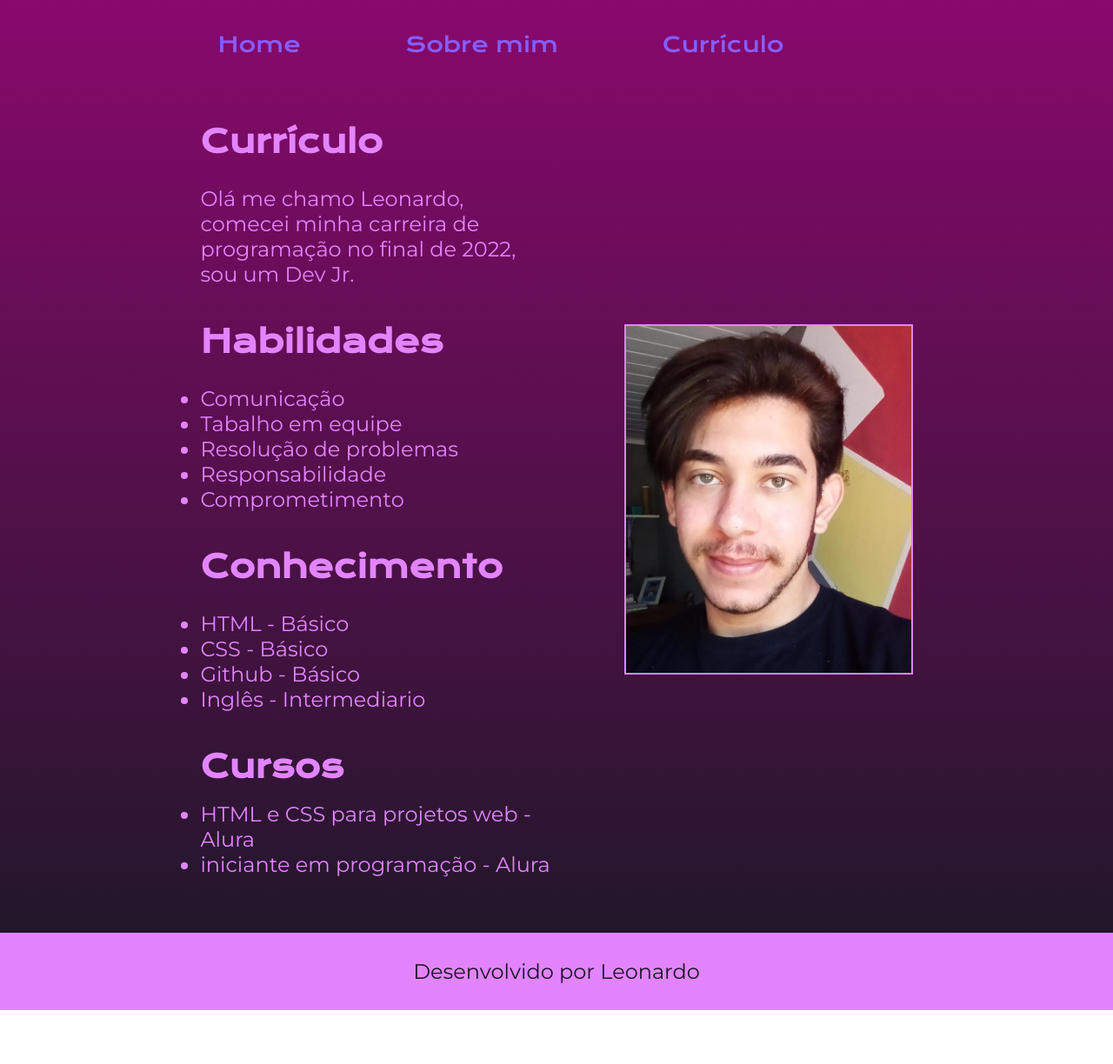
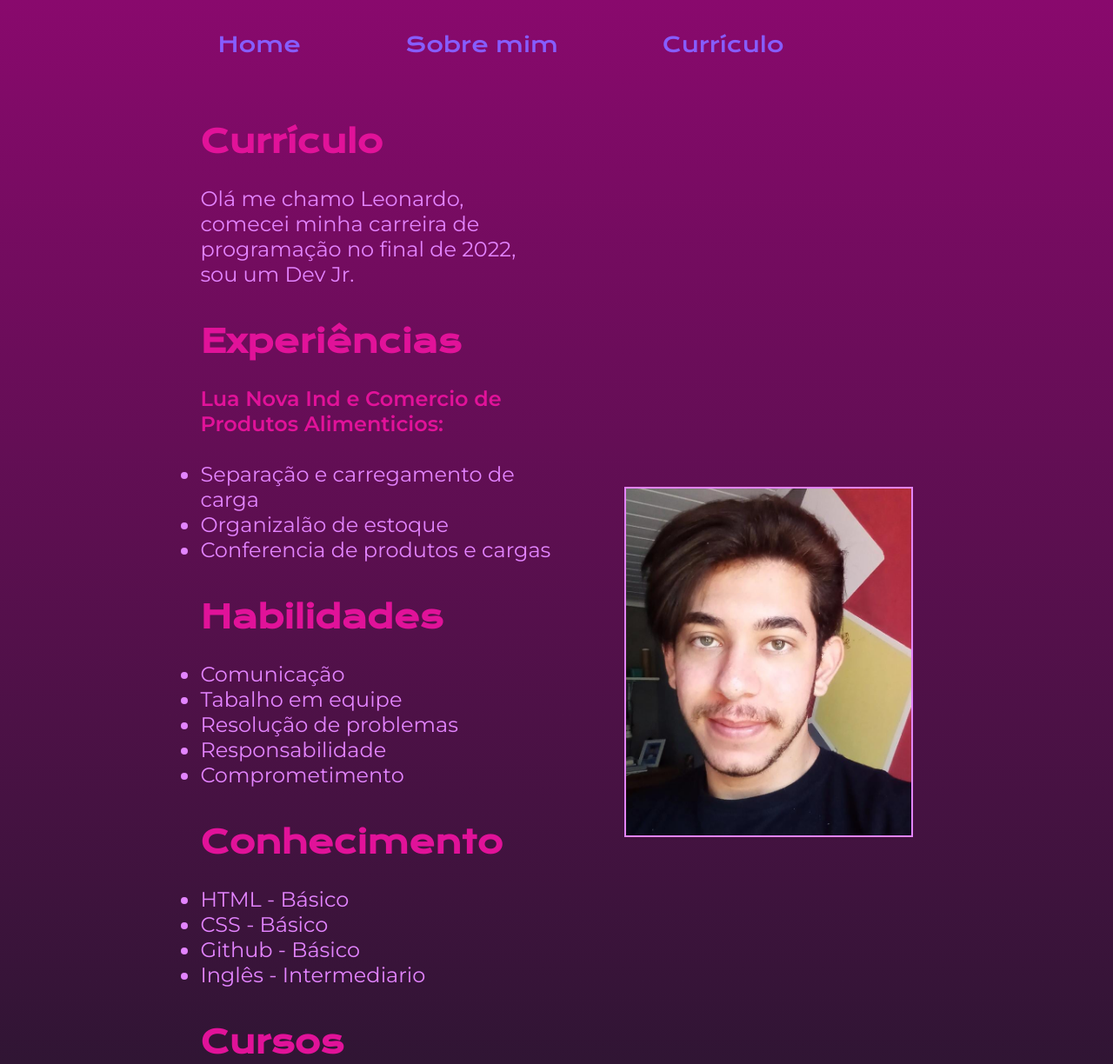
Before and after one commit to LeoGB09/portfolio-curriculo, a plain HTML site: page curriculum.html in a window 1280 px wide. Shown: the top 1224 px of the page at 87% size. Before the commit the page ends 1162 px from the top, so only its background shows below. Drawn offline with nearby package versions, Linux system fonts and the light colour scheme.

Commit message:
Add files via upload

```diff
--- a/curriculum.html
+++ b/curriculum.html
@@ -18,11 +18,20 @@
         <main class="apresentacao">
             <section class="apresentacao__conteudo">
                 <div class="apresentacao__conteudo__texto">
-                    <h1 class="apresentacao__conteudo__titulo">Currículo</h1><br>
+                    <h1 class="apresentacao__conteudo__titulo cor__curriculo">Currículo</h1><br>
                     <p class="apresentacao__conteudo__texto"> Olá me chamo Leonardo, comecei minha carreira de programação no final de 2022, sou um Dev Jr.</p>
                 </div>
                 <div class="apresentacao__conteudo__texto">
-                    <h2 class="apresentacao__conteudo__titulo">Habilidades</h2><br>
+                    <h2 class="apresentacao__conteudo__titulo cor__curriculo">Experiências</h1><br>
+                    <p class="apresentacao__conteudo__texto experiencia">Lua Nova Ind e Comercio de Produtos Alimenticios:</p><br>
+                    <ul>
+                        <li class="conhecimento">Separação e carregamento de carga</li>
+                        <li class="conhecimento">Organizalão de estoque</li>
+                        <li class="conhecimento">Conferencia de produtos e cargas</li>
+                    </ul>
+                </div>
+                <div class="apresentacao__conteudo__texto">
+                    <h2 class="apresentacao__conteudo__titulo cor__curriculo">Habilidades</h2><br>
                     <ul class="apresentacao__conteudo__texto">
                         <li class="conhecimento">Comunicação</li>
                         <li class="conhecimento">Tabalho em equipe</li>
@@ -32,7 +41,7 @@
                     </ul>
                 </div>
                 <div class="apresentacao__conteudo__texto">
-                    <h3 class="apresentacao__conteudo__titulo">Conhecimento</h3><br>
+                    <h2 class="apresentacao__conteudo__titulo cor__curriculo">Conhecimento</h3><br>
                     <ul class="apresentacao__conteudo__texto">
                         <li class="conhecimento">HTML - Básico</li>
                         <li class="conhecimento">CSS - Básico</li>
@@ -41,8 +50,9 @@
                     </ul>
                 </div>
                 <div>
-                    <h4 class="apresentacao__conteudo__titulo">Cursos</h4><br>
+                    <h2 class="apresentacao__conteudo__titulo cor__curriculo">Cursos</h4><br>
                     <ul class="apresentacao__conteudo__texto">
+                        <li class="conhecimento">Analise e Desenvolvimento de Sistemas(Cursando)</a></li>
                         <li class="conhecimento">HTML e CSS para projetos web - Alura</a></li>
                         <li class="conhecimento">iniciante em programação - Alura</a></li>
                     </ul>
--- a/styles/style.css
+++ b/styles/style.css
@@ -11,6 +11,8 @@
     --cor-terciaria: #865DFF;
     --cor-hover: #FFA3FD;
     --cor-header:#3795BD;
+    --cor-curriculo:#E11299;
+    --cor-experiencia:#E11299;
 }
 *{
     padding: 0;
@@ -48,6 +50,13 @@ body{
 .apresentacao__conteudo__texto{
     font-size: 1.5rem;
     font-family: var(--font-secundaria);
+}
+.experiencia{
+    font-weight: 600;
+    color:var(--cor-experiencia);
+}
+.cor__curriculo{
+    color:var(--cor-curriculo);
 }
 /*codigo links*/
 .subtitulo__links{
```
